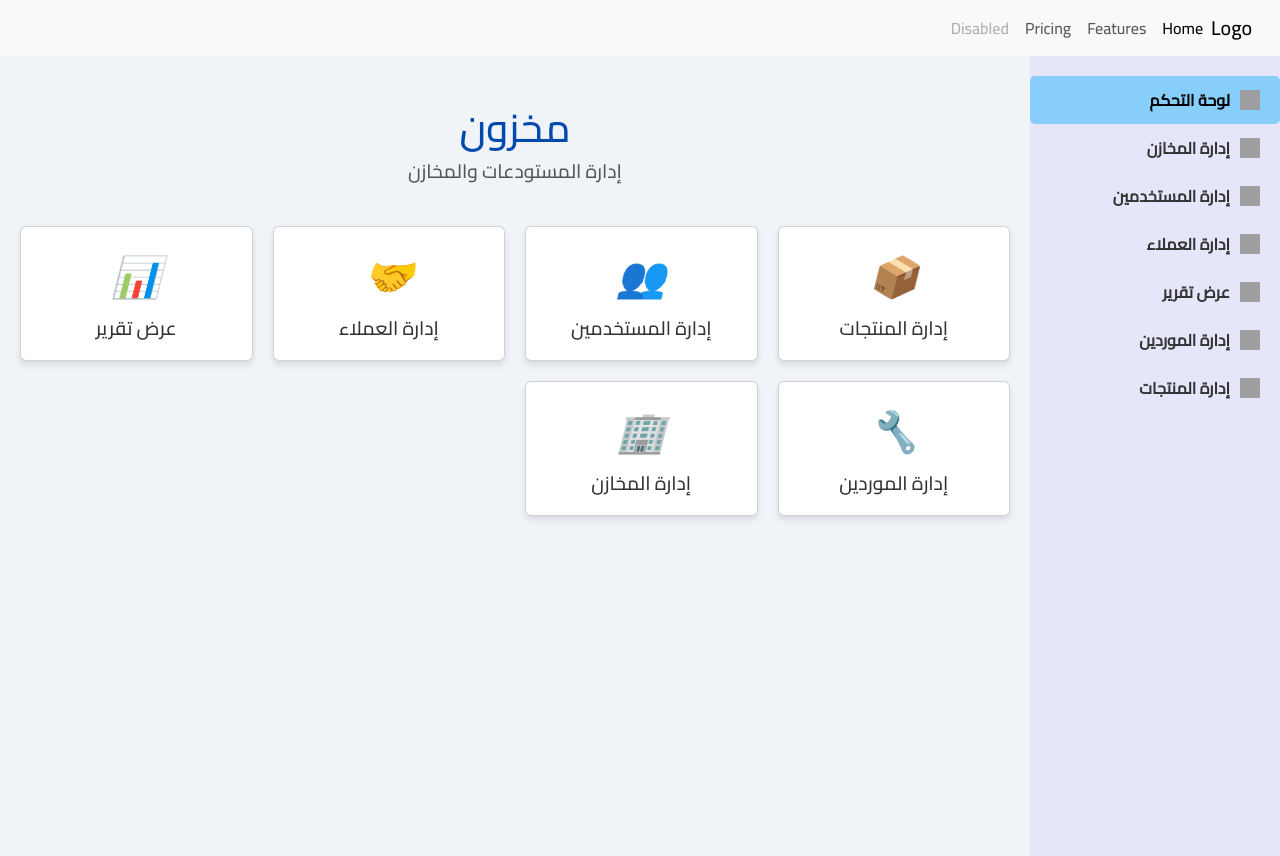
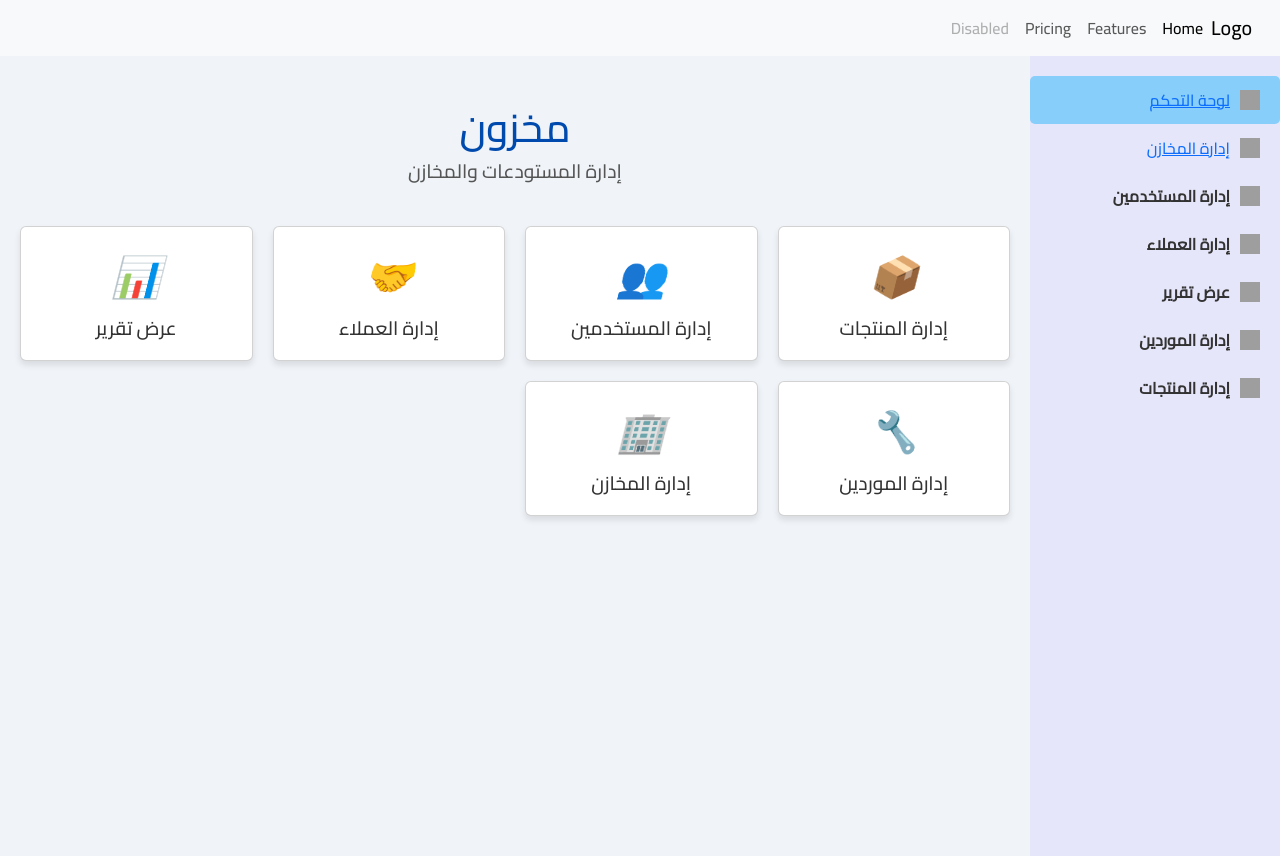
Before and after one commit to teamm-39/Ma5zonyProject-front-end, a React (Vite) app: page / in a window 1280 px wide. Built offline with nearby package versions, Linux system fonts and the light colour scheme; grey boxes are pictures that could not be loaded.

Commit message:
Update SideBar component to use Link for navigation

```diff
--- a/src/layouts/SideBar.jsx
+++ b/src/layouts/SideBar.jsx
@@ -1,3 +1,5 @@
+import { Link } from "react-router-dom";
+
 function SideBar() {
   return (
     <>
@@ -5,11 +7,11 @@ function SideBar() {
         <ul className="menu m-0">
         <li className="menu-item active">
             <img src="icons/warehouse.svg" alt="إدارة المخازن" />
-            <span> لوحة التحكم</span>
+            <Link to="/"> لوحة التحكم</Link>
           </li>
           <li className="menu-item">
             <img src="icons/warehouse.svg" alt="إدارة المخازن" />
-            <span>إدارة المخازن</span>
+            <Link to="/store">إدارة المخازن</Link>
           </li>
           <li className="menu-item">
             <img src="icons/users.svg" alt="إدارة المستخدمين" />
```
